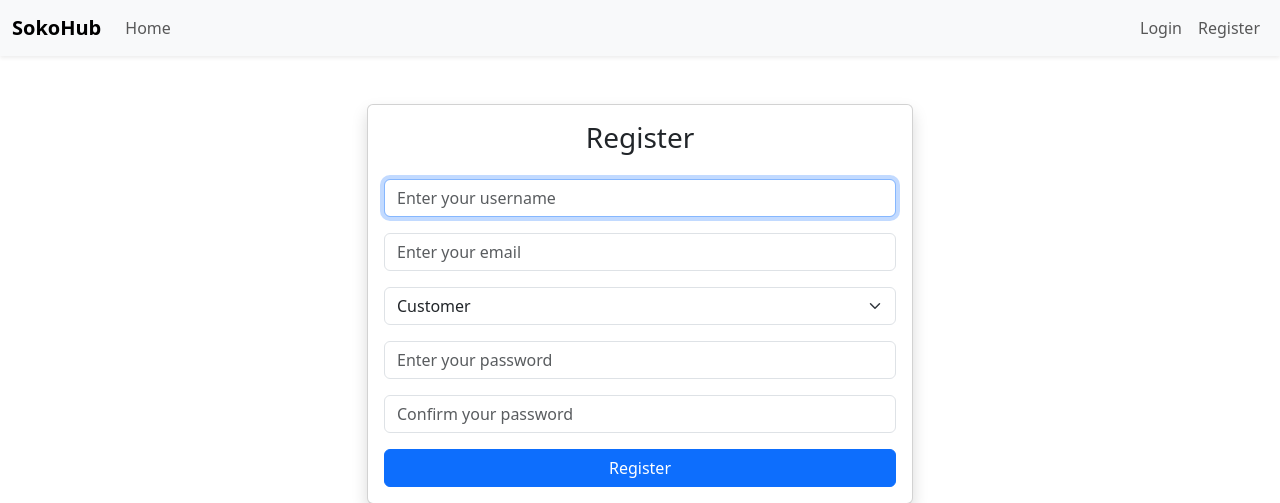
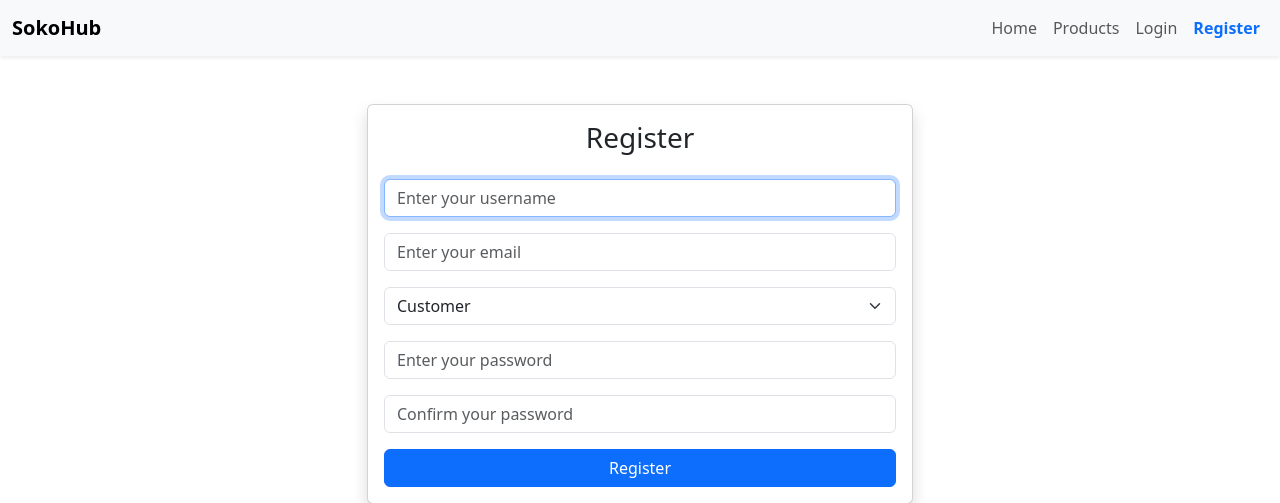
Before and after one commit to UKUNDASETheodomir/Django_project, a Django app: page /register/ in a window 1280 px wide. Shown: the top 503 px of the page. Run offline with Django 5.2, Linux system fonts and the light colour scheme.

Commit message:
creation of landing page

```diff
--- a/accounts/models.py
+++ b/accounts/models.py
@@ -1,5 +1,5 @@
 from django.db import models
-from django.contrib.auth.models import AbstractUser
+from django.contrib.auth.models import AbstractUser,User
 
 
 class CustomUser(AbstractUser):
--- a/accounts/templates/accounts/home.html
+++ b/accounts/templates/accounts/home.html
@@ -1,8 +1,5 @@
 {% extends 'accounts/base.html' %}
 {% load static %}
-
-{% block title %}Home - SokoHub{% endblock %}
-
 {% block content %}
 <!-- Hero Section -->
 <section class="py-5 text-white" style="background: linear-gradient(rgba(0,0,0,0.5), rgba(0,0,0,0.5)), url('/static/images/market.jpg') center/cover no-repeat;">
--- a/accounts/templates/accounts/navbar.html
+++ b/accounts/templates/accounts/navbar.html
@@ -1,8 +1,14 @@
 <style>
-  .msg{
+  .msg {
     font-size: 16px;
     color: black;
     margin-right: 15px;
+  }
+
+  /* Optional: make active link have same style as hover */
+  .nav-link.active {
+    color: #0d6efd !important; /* Bootstrap primary color */
+    font-weight: 600;
   }
 </style>
 
@@ -18,28 +24,37 @@
     <div class="collapse navbar-collapse" id="navbarNav">
 
       <ul class="navbar-nav me-auto mb-2 mb-lg-0">
-        <li class="nav-item ">
-          <a class="nav-link" href="{% url 'home' %}">Home</a>
+        {% if request.user.is_authenticated %}
+        <li class="nav-item">
+          <a class="nav-link {% if request.resolver_match.url_name == 'home' %}active{% endif %}"
+             href="{% url 'home' %}">Home</a>
         </li>
+        {% endif %}
+
         {% if request.user.is_customer %}
+        <li class="nav-item">
+          <a class="nav-link {% if request.resolver_match.url_name == 'product_list' %}active{% endif %}"
+             href="{% url 'product_list' %}">Products</a>
+        </li>
+        <li class="nav-item">
+          <a class="nav-link {% if request.resolver_match.url_name == 'customer_orders' %}active{% endif %}"
+             href="{% url 'customer_orders' %}">My Orders</a>
+        </li>
+        {% endif %}
 
-        <li class="nav-item ">
-          <a class="nav-link" href="{% url 'product_list' %}">Products</a>
+        {% if request.user.is_staff %}
+        <li class="nav-item">
+          <a class="nav-link {% if request.resolver_match.url_name == 'vendor_dashboard' %}active{% endif %}"
+             href="{% url 'vendor_dashboard' %}">Dashboard</a>
         </li>
-            <li class="nav-item ">
-                <a class="nav-link">My Orders</a>
-              </li>
-              {% endif %}
-              {% if request.user.is_staff %}
-              <li class="nav-item ">
-                <a class="nav-link" href="{% url 'vendor_dashboard' %}">Dashboard</a>
-              </li>
-              <li class="nav-item ">
-                <a class="nav-link" href="{% url 'vendor_products' %}">My Products</a>
-              </li>
-              <li class="nav-item ">
-                <a class="nav-link" href="{% url 'vendor_orders' %}">Orders</a>
-              </li>
+        <li class="nav-item">
+          <a class="nav-link {% if request.resolver_match.url_name == 'vendor_products' %}active{% endif %}"
+             href="{% url 'vendor_products' %}">My Products</a>
+        </li>
+        <li class="nav-item">
+          <a class="nav-link {% if request.resolver_match.url_name == 'vendor_orders' %}active{% endif %}"
+             href="{% url 'vendor_orders' %}">Orders</a>
+        </li>
         {% endif %}
       </ul>
 
@@ -52,11 +67,22 @@
             <a class="nav-link text-danger fw-bold" href="{% url 'logout' %}">Logout</a>
           </li>
         {% else %}
-          <li class="nav-item">
-            <a class="nav-link" href="{% url 'login' %}">Login</a>
+
+        <li class="nav-item">
+            <a class="nav-link {% if request.resolver_match.url_name == 'home_page' %}active{% endif %}"
+               href="{% url 'home_page' %}">Home</a>
           </li>
           <li class="nav-item">
-            <a class="nav-link" href="{% url 'register' %}">Register</a>
+            <a class="nav-link {% if request.resolver_match.url_name == 'product_list' %}active{% endif %}"
+               href="{% url 'product_list' %}">Products</a>
+          </li>
+           <li class="nav-item">
+            <a class="nav-link {% if request.resolver_match.url_name == 'login' %}active{% endif %}"
+               href="{% url 'login' %}">Login</a>
+          </li>
+          <li class="nav-item">
+            <a class="nav-link {% if request.resolver_match.url_name == 'register' %}active{% endif %}"
+               href="{% url 'register' %}">Register</a>
           </li>
         {% endif %}
       </ul>
--- a/accounts/urls.py
+++ b/accounts/urls.py
@@ -15,5 +15,6 @@ urlpatterns = [
     path('products/<int:id>/', product_detail, name='product_detail'),
     path('user/', userPage, name='user'),
     path('orders/', vendorOrder, name='vendor_orders'),
+    path('home_page/', HomePage, name='home_page'),
 
 ]
--- a/accounts/views.py
+++ b/accounts/views.py
@@ -67,7 +67,7 @@ def dashboard(request):
     return render(request, "accounts/dashboard.html")
 
 @login_required(login_url='login')
-@allowed_users(allowed_roles=['vendor'])
+@allowed_users(allowed_roles=['staff','vendor'])
 def vendor_dashboard(request):
     products = product.objects.all()
     total_pro = products.count()
@@ -80,7 +80,7 @@ def vendor_dashboard(request):
     return render(request,'accounts/vendor_dashboard.html',context)
 
 @login_required(login_url='login')
-# @allowed_users(allowed_roles=['customer'])
+@allowed_users(allowed_roles=['customer'])
 def product_list(request):
     products = product.objects.all()
     return render(request, 'accounts/product_list.html', {'products': products})
@@ -89,5 +89,11 @@ def product_detail(request, id):
     prod = get_object_or_404(product, id=id)
     return render(request, 'accounts/product_detail.html', {'product': prod})
 
-def userPage():
+@login_required(login_url='login')
+# @allowed_users(allowed_roles=['customer'])
+def userPage(request):
     return render(request, 'accounts/user.html')
+
+
+def HomePage(request):
+    return render(request, 'accounts/home_page.html')
```
Also changed, not shown: accounts/templates/accounts/home_page.html (added, +57 -0 lines), accounts/migrations/0003_customuser_user.py (added), db.sqlite3.
